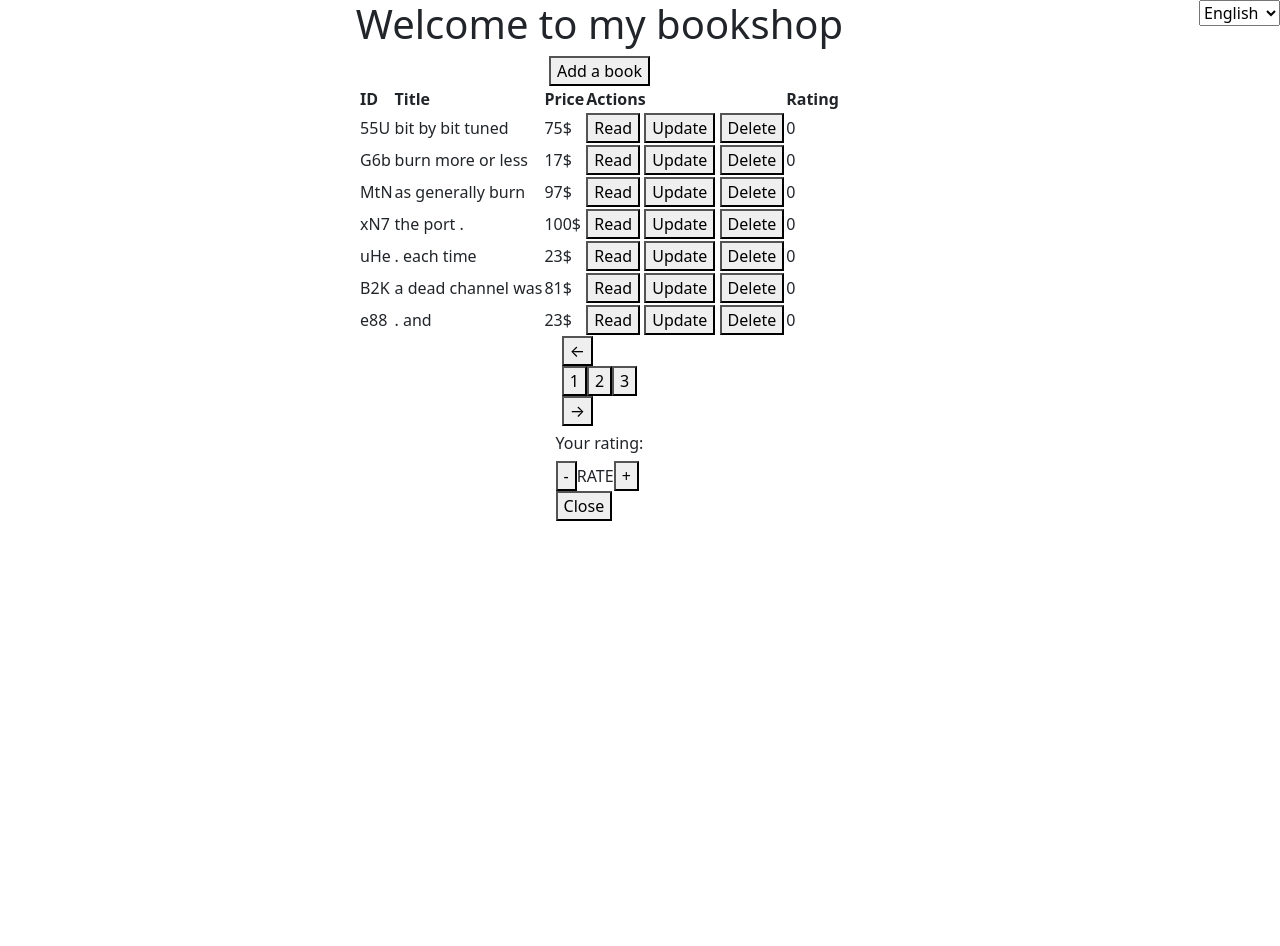
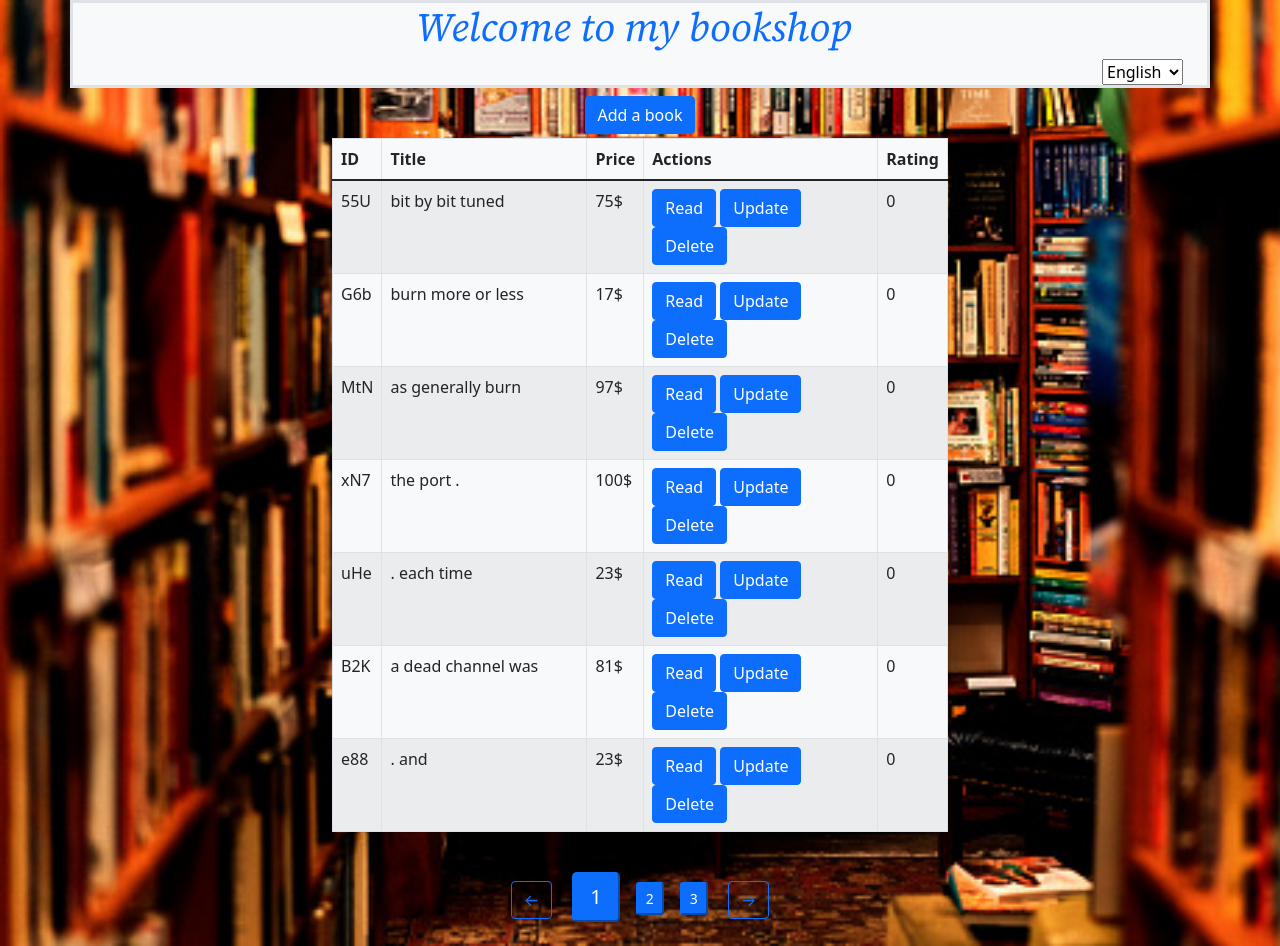
Before and after one commit to BenIsayev/BookShop, a plain HTML site: page index.html in a window 1280 px wide. Before the commit the page ends 800 px from the top, so only its background shows below. Drawn offline with nearby package versions, Linux system fonts and the light colour scheme.

Commit message:
added bootstrap styling

```diff
--- a/css/main.css
+++ b/css/main.css
@@ -1,134 +1,3 @@
-* {
-    text-align: center;
-    font-weight: bold;
-}
-
-body {
-    margin: 0;
-    /* background: rgb(120, 80, 66); */
-    /* background: radial-gradient(circle, rgba(120, 80, 66, 1) 11%, rgba(181, 138, 116, 1) 31%, rgba(196, 155, 132, 1) 50%, rgba(181, 138, 116, 1) 65%, rgba(120, 80, 66, 1) 90%); */
-    background-repeat: no-repeat;
-    background-attachment: fixed;
-    display: flex;
-    flex-direction: column;
-    align-items: center;
-}
-
-.add-book-btn {
-    margin-bottom: 10px;
-}
-
-.book-adding {
-    margin: 10px;
-    display: flex;
-    flex-direction: column;
-    align-items: center;
-    justify-content: center;
-    width: 20em;
-    gap: 10px;
-}
-
-.book-adding input,
-.book-adding button {
-    width: 50%;
-}
-
-th,
-td {
-    padding: 10px;
-    border: 1px solid gray;
-}
-
-td {
-    border: 1px solid gray;
-}
-
-table {
-    border-radius: .5em;
-    border: 1px solid black;
-    background-size: cover;
-}
-
-.book-adding-section {
-    display: flex;
-    flex-direction: column;
-    justify-content: center;
-    align-items: center;
-    margin: 10px;
-    box-sizing: border-box;
-    border: 2px solid black;
-    border-radius: .5em;
-    padding: 5px;
-}
-
-button {
-    border-radius: .5em;
-    background-size: cover;
-}
-
-input {
-    border-radius: 1em;
-}
-
-.button {
-    cursor: pointer;
-    border-radius: .5em;
-    height: 30px;
-}
-
-.details-container {
-    box-sizing: border-box;
-    display: flex;
-    position: fixed;
-    flex-direction: column;
-    align-items: center;
-    min-height: 40vw;
-    width: 30%;
-    background-color: navajowhite;
-    border-radius: 2em;
-    padding: 30px;
-}
-
-.details-container img {
-    height: 50px;
-}
-
-.details-container div.content {
-    flex-grow: 1;
-}
-
-.details-container div.rate-close {
-    display: flex;
-    flex-direction: column;
-    align-items: center;
-    width: 100%;
-    margin-bottom: 10px;
-}
-
-.sort-toggle {
-    cursor: pointer;
-}
-
-.pages {
-    display: flex;
-    position: fixed;
-    align-items: center;
-    bottom: 5%;
-}
-
-.page-numbers button.curr-page {
-    transform: scale(1.3);
-}
-
-.pages button {
-    height: 35px;
-    width: 35px;
-}
-
-.faded {
-    opacity: 20%;
-}
-
-.hide {
-    display: none;
-}
+/* .rtl {
+    direction: rtl;
+} */
--- a/index.html
+++ b/index.html
@@ -7,56 +7,82 @@
     <meta name="viewport" content="width=device-width, initial-scale=1.0">
     <title>Book Shop</title>
     <link href="https://cdn.jsdelivr.net/npm/bootstrap@5.1.3/dist/css/bootstrap.min.css" rel="stylesheet" integrity="sha384-1BmE4kWBq78iYhFldvKuhfTAU6auU8tT94WrHftjDbrCEXSU1oBoqyl2QvZ6jIW3" crossorigin="anonymous">
+    <link rel="preconnect" href="https://fonts.googleapis.com">
+    <link rel="preconnect" href="https://fonts.gstatic.com" crossorigin>
+    <link href="https://fonts.googleapis.com/css2?family=Source+Serif+4:ital@1&display=swap" rel="stylesheet">
 </head>
 
-<body onload="init()">
+<body style="background-image: url(img/bookshopbg.jpeg); background-repeat: no-repeat; background-size: cover;" onload="init()">
 
     <!-- select language -->
-    <select onchange="onSetLang(this.value)" class="float-end" aria-label="Default select example ">
-        <option value="en">English</option>
-        <option value="he">Hebrew</option>
-    </select>
+
+    <!-- The whole page -->
+
+    <div class="container nav bg-light d-flex flex-column border border-3 mb-2">
+        <div class="container">
+            <h1 style="font-family: 'Source Serif 4', sans-serif; text-align: center;" data-trans="headline" class="text-primary">Welcome to my bookshop</h1>
+        </div>
+        <div class="container">
+            <select onchange="onSetLang(this.value)" class="float-end" aria-label="Default select example ">
+            <option value="en">English</option>
+            <option value="he">Hebrew</option>
+        </select>
+        </div>
+    </div>
+
+    <div class="details-container modal fade" id="exampleModal" tabindex="-1" aria-labelledby="exampleModalLabel" aria-hidden="true">
+        <div class="modal-dialog">
+            <div class="modal-content">
+                <div class="modal-header">
+                    <h5 class="title" id="exampleModalLabel">Modal title</h5>
+                    <button type="button" class="btn-close btn btn-primary" data-bs-dismiss="modal" aria-label="Close"></button>
+                </div>
+                <div class="modal-body d-flex flex-column align-items-center">
+                    <h3 class="book-name "></h3>
+                    <div class="img "></div>
+                    <div class="content "></div>
+
+
+                    <div class="rate-close ">
+                        <h6 data-trans="modal-your-rating">Your rating:</h6>
+                        <div class="rating "><button class="btn">-</button><span class="rate ">RATE</span><button class="btn">+</button></div>
+                    </div>
+                </div>
+                <div class="modal-footer">
+                    <button data-trans="close-modal-btn" type="button" class="btn btn-secondary" data-bs-dismiss="modal">Close</button>
+                </div>
+            </div>
+        </div>
+    </div>
 
     <div class="content-conatiner container d-flex flex-column col-6 align-items-center">
 
-        <h1 data-trans="headline">Welcome to my bookshop</h1>
 
-        <section class="book-adding-section ">
-            <button data-trans="add-book-btn" class="add-book-btn " onclick="onAddBookClick() ">Add a book</button>
-            <section class="book-adding collapse">
-                <input data-trans="book-name-ask" name="book-name " add-book-btn="" type="text " placeholder="What is the book name? ">
-                <input data-trans="book-price-ask" name="book-price " type="text " placeholder="What is the book price? ">
-                <button add-book-btn="book-adder" onclick="onAddBook()">Add</button>
+        <button data-trans="add-book-btn" class="add-book-btn btn btn-primary mb-1" onclick="onAddBookClick() ">Add a book</button>
+        <section class="book-adding-section collapse">
+            <section class="book-adding d-flex flex-column gap-1 mt-1">
+                <input data-trans="book-name-ask" name="book-name" type="text " placeholder="What is the book name? ">
+                <input data-trans="book-price-ask" name="book-price" type="text " placeholder="What is the book price? ">
+                <button data-trans="book-adder" class="btn btn-outline-primary" onclick="onAddBook()">Add</button>
             </section>
         </section>
 
-        <table class="main-table ">
+        <table class="main-table table table-striped border bg-light col-10">
             <thead>
-                <th data-trans="id">ID</th>
-                <th data-trans="title" class="sort-toggle " title="Sort list by title " onclick="onSortList( 'title') ">Title</th>
-                <th data-trans="price" class="sort-toggle " title="Sort list by price " onclick="onSortList( 'price') ">Price</th>
-                <th data-trans="actions">Actions</th>
-                <th data-trans="rating">Rating</th>
+                <th data-trans="id" class="border-end">ID</th>
+                <th data-trans="title" class="sort-toggle border-end col-4" title="Sort list by title " onclick="onSortList( 'title') ">Title</th>
+                <th data-trans="price" class="sort-toggle border-end" title="Sort list by price " onclick="onSortList( 'price') ">Price</th>
+                <th data-trans="actions" class="border-end">Actions</th>
+                <th data-trans="rating" class="border-end">Rating</th>
             </thead>
             <tbody class="table-content"></tbody>
         </table>
-        <div class="pages ">
-            <button class="prev-page " onclick="onSetPage( 'prev') ">&#8592;</button>
-            <div class="page-numbers "></div>
-            <button class="next-page " onclick="onSetPage( 'next') ">&#8594;</button>
-        </div>
-
-        <div class="details-container">
-            <h3 class="book-name "></h3>
-            <div class="img "></div>
-            <div class="content "></div>
 
 
-            <div class="rate-close ">
-                <h6 data-trans="modal-your-rating">Your rating:</h6>
-                <div class="rating "><button>-</button><span class="rate ">RATE</span><button>+</button></div>
-            </div>
-            <button data-trans="close-modal-btn" class="close-modal " onclick="onCloseModal()">Close</button>
+        <div class="pages m-2" style="direction: ltr">
+            <button class="prev-page btn btn-outline-primary" onclick="onSetPage( 'prev') ">&#8592;</button>
+            <div class="page-numbers d-inline-block m-2"></div>
+            <button class="next-page btn btn-outline-primary" onclick="onSetPage( 'next') ">&#8594;</button>
         </div>
 
     </div>
--- a/js/bookshop-controller.js
+++ b/js/bookshop-controller.js
@@ -17,13 +17,13 @@ function renderBooks() {
         //document.querySelector('.main-table').style.display = 'table'
     var strHTMLs = books.map(book => {
         return `<tr>
-            <td>${book.id}</td>
-            <td>${book.name}</td>
-            <td>${book.price}</td>
-            <td>
-            <button data-trans="read-book" class="button" onclick="onReadClick('${book.id}')">${getTrans('read-book')}</button>
-            <button data-trans="update-book" class="button" onclick="onUpdateClick('${book.id}')">${getTrans('update-book')}</button>
-            <button data-trans="delete-book" class="button" onclick="onDeleteClick('${book.id}')">${getTrans('delete-book')}</button>
+            <td class="border-end">${book.id}</td>
+            <td class="border-end">${book.name}</td>
+            <td class="border-end">${book.price}</td>
+            <td class="border-end">
+            <button data-trans="read-book" class="button btn btn-primary" onclick="onReadClick('${book.id}')" data-bs-toggle="modal" data-bs-target="#exampleModal">${getTrans('read-book')}</button>
+            <button data-trans="update-book" class="button btn btn-primary" onclick="onUpdateClick('${book.id}')">${getTrans('update-book')}</button>
+            <button data-trans="delete-book" class="button btn btn-primary" onclick="onDeleteClick('${book.id}')">${getTrans('delete-book')}</button>
             </td>
             <td>${book.rate}</td>
         </tr>`
@@ -32,18 +32,23 @@ function renderBooks() {
 
 }
 
+function setPageBtnsHTMLs() {
+    var strHTMLs = ''
+    for (var i = 0; i < gPageCount; i++) {
+        var buttonSize = (i === gPageIdx) ? 'btn-lg' : 'btn-sm'
+        strHTMLs += `<button class="page-${i} ${buttonSize} btn-primary m-2" onclick="onSetPage(${i})">${(i + 1)}</button>`
+    }
+    return strHTMLs
+}
+
 function renderPageBtns() {
     var strHTMLs = setPageBtnsHTMLs();
     var elNextBtn = document.querySelector('.next-page');
     var elPrevBtn = document.querySelector('.prev-page');
-    elNextBtn.classList.remove('faded');
-    elPrevBtn.classList.remove('faded');
-    if (gPageIdx === 0) elPrevBtn.classList.add('faded');
-    if (gPageIdx === gPageCount - 1) elNextBtn.classList.add('faded');
 
     document.querySelector('.page-numbers').innerHTML = strHTMLs
     var elCurrPageBtn = document.querySelector(`.page-${gPageIdx}`)
-    elCurrPageBtn.classList.add('curr-page')
+        // elCurrPageBtn.classList.add('btn-lg')
 }
 
 
@@ -72,17 +77,17 @@ function onUpdateRating(bookId, val) {
 
 function onCloseModal() {
     // renderBooks();
-    document.querySelector('.details-container').classList.add('hide')
+    document.querySelector('.details-conteiner-father').classList.add('collapse')
 }
 
 function onReadClick(id) {
     var book = getBookById(id)
-    document.querySelector('h3.book-name').innerText = book.name;
-    document.querySelector('.details-container .img').innerHTML = `<img src="${book.imgUrl}">`;
-    document.querySelector('div.content').innerText = book.content;
-    document.querySelector('span.rate').innerText = book.rate;
-    document.querySelector('div.rating').innerHTML = `<button onclick="onUpdateRating('${book.id}', -1)">-</button><span class="rate">  ${book.rate}  </span><button onclick="onUpdateRating('${book.id}', 1)">+</button>`;
-    document.querySelector('.details-container').classList.toggle('hide')
+    document.querySelector('.modal-header .title').innerText = book.name;
+    document.querySelector('.modal-body .img').innerHTML = `<img src="${book.imgUrl}">`;
+    document.querySelector('.modal-body .content').innerText = book.content;
+    document.querySelector('.modal-body span.rate').innerText = book.rate;
+    document.querySelector('.modal-body .rating').innerHTML = `<button class="btn btn-primary" onclick="onUpdateRating('${book.id}', -1)">-</button><span class="rate">  ${book.rate}  </span><button class="btn btn-primary" onclick="onUpdateRating('${book.id}', 1)">+</button>`;
+    // document.querySelector('.details-conteiner-father').classList.toggle('collapse')
 }
 
 function onUpdateClick(id) {
@@ -99,13 +104,13 @@ function onDeleteClick(id) {
 }
 
 function onAddBookClick() {
-    var elBookAdding = document.querySelector('.book-adding');
+    var elBookAdding = document.querySelector('.book-adding-section');
     elBookAdding.classList.toggle('collapse')
     renderPageBtns();
 }
 
 function onAddBook() {
-    var elBookAdding = document.querySelector('.book-adding');
+    var elBookAdding = document.querySelector('.book-adding-section');
     var elBookName = document.querySelector('input[name=book-name]');
     var elBookPrice = document.querySelector('input[name=book-price]');
     var bookName = elBookName.value.trim();
@@ -120,5 +125,7 @@ function onAddBook() {
 
 function onSetLang(lang) {
     setLang(lang);
+    if (lang === 'he') document.body.style.direction = 'rtl';
+    else document.body.style.direction = 'ltr'
     doTrans();
 }
--- a/js/services/bookshop-sevice.js
+++ b/js/services/bookshop-sevice.js
@@ -22,15 +22,6 @@ function addBook(name, price) {
     _saveBooksToStorage();
 }
 
-// Should be in controller
-function setPageBtnsHTMLs() {
-    var strHTMLs = ''
-
-    for (var i = 0; i < gPageCount; i++) {
-        strHTMLs += `<button class="page-${i}" onclick="onSetPage(${i})">${(i + 1)}</button>`
-    }
-    return strHTMLs
-}
 
 function setPage(target) {
     if (target === 'prev') {
```
Also changed, not shown: img/bookcover.jpeg (deleted), img/bookshopbg.jpeg (added), 2 other files.
